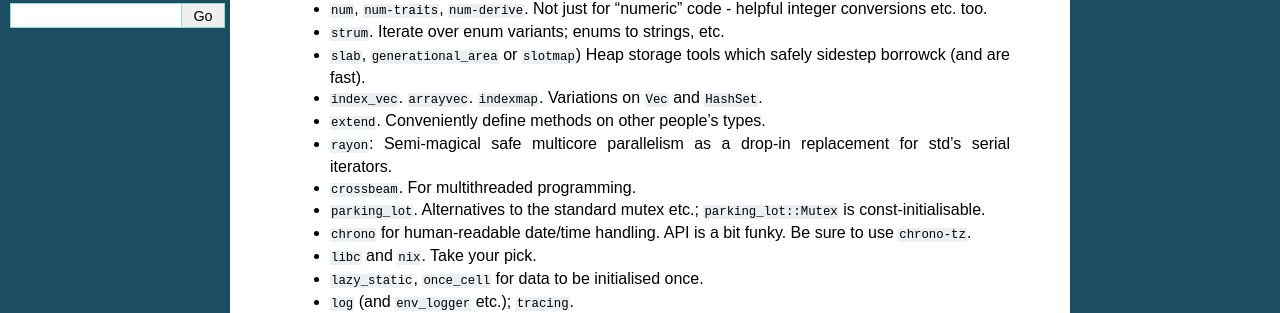
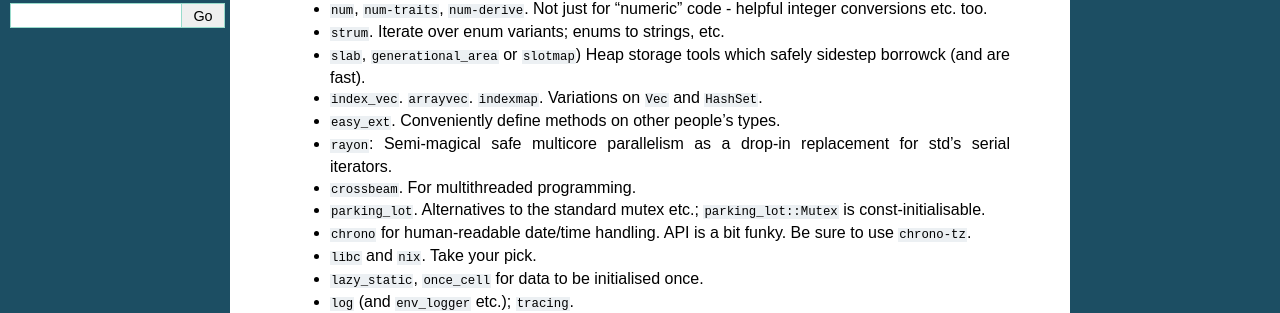
Before and after one commit to cxw620/rust-polyglot, a Sphinx documentation site: the page built from docs/libs.rst, in a window 1280 px wide. Shown: the part 409-722 px from the top of the page. Built offline with Sphinx 7.4.7, drawn with Linux system fonts in a browser that asks for light colours.

Commit message:
recommend easy_ext not extend
It turns out that easy_ext works on partial_borrow::partial!()
and extend doesn't.

Signed-off-by: Ian Jackson <ijackson@chiark.greenend.org.uk>

```diff
--- a/docs/libs.rst
+++ b/docs/libs.rst
@@ -42,7 +42,7 @@ Libraries you should know about:
  * ``index_vec``.  ``arrayvec``. ``indexmap``.
    Variations on ``Vec`` and ``HashSet``.
 
- * ``extend``.  Conveniently define methods on other people's types.
+ * ``easy_ext``.  Conveniently define methods on other people's types.
 
  * ``rayon``: Semi-magical safe multicore parallelism
    as a drop-in replacement for std's serial iterators.
```
